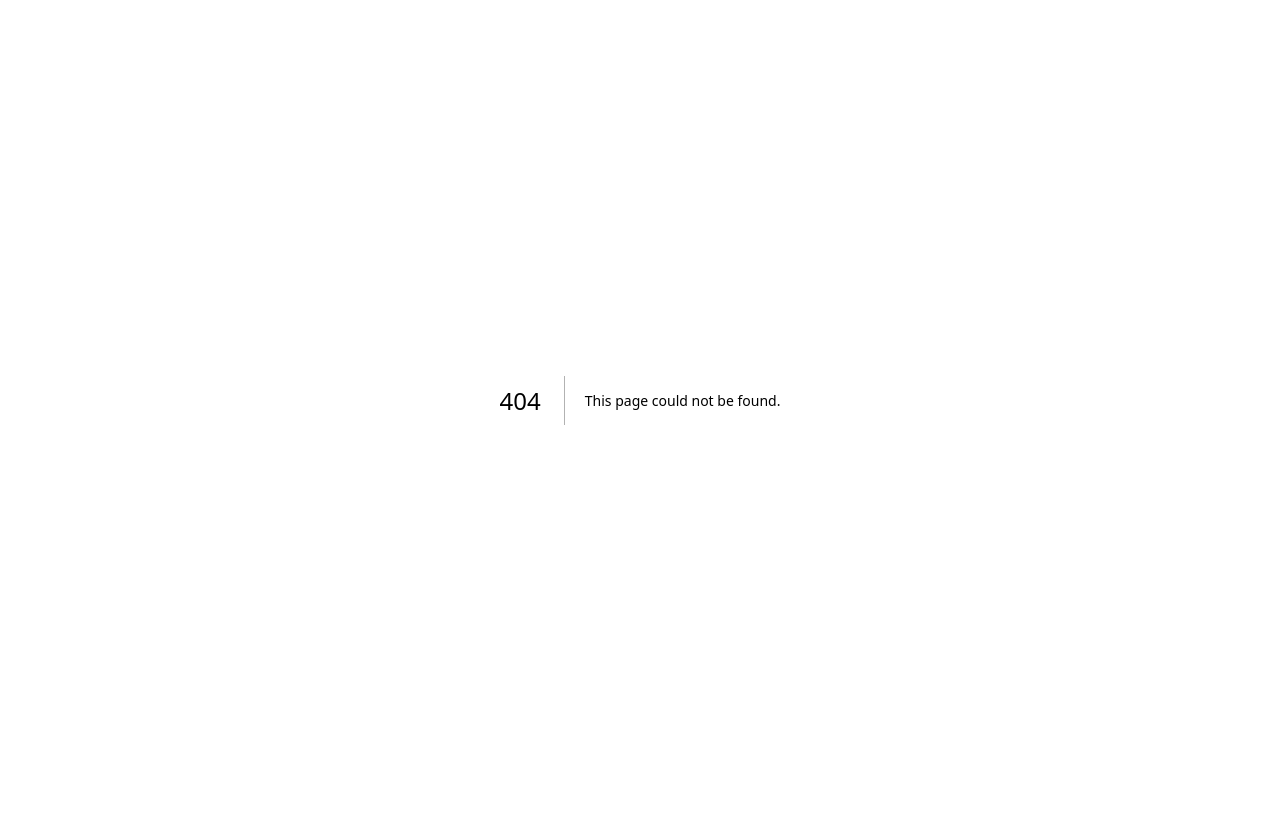
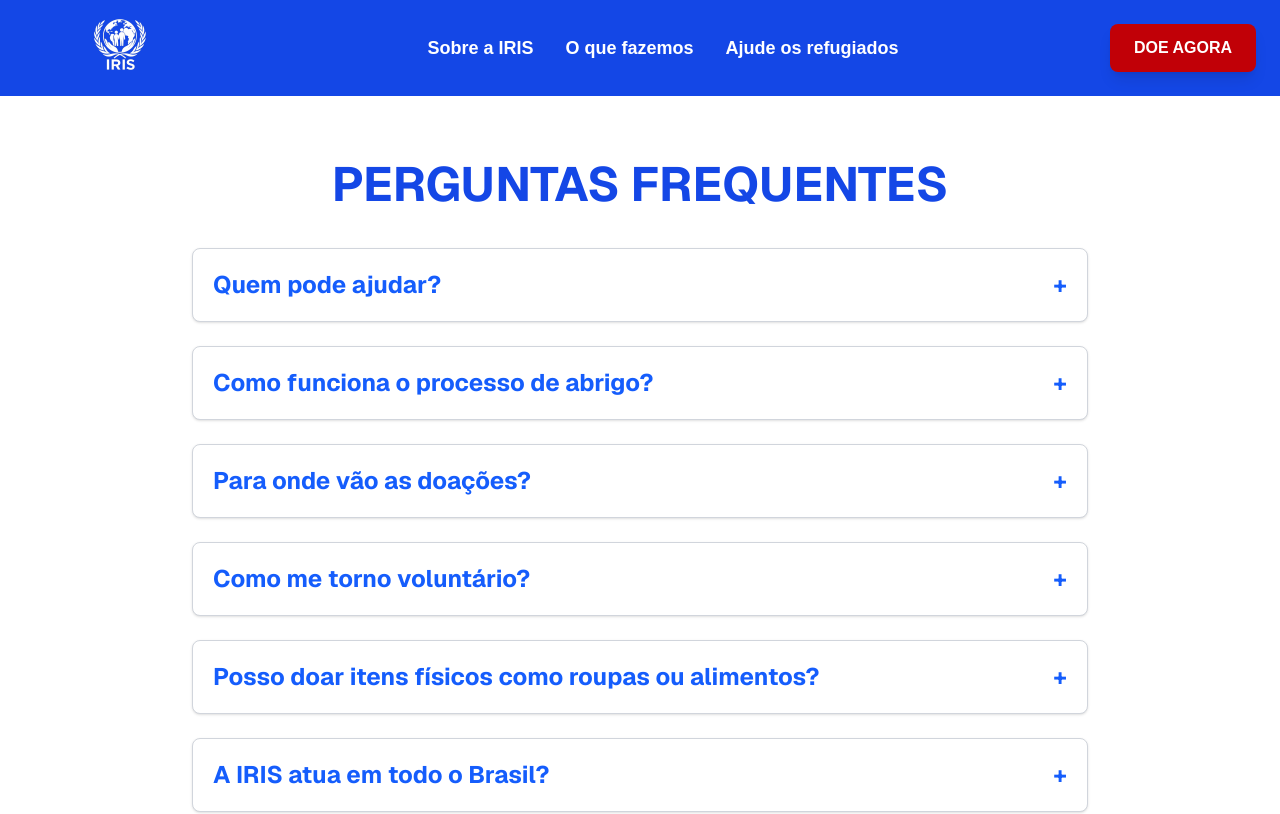
Before and after one commit to HenriqueGrigoli/Exp-Criativa-5, a Next.js app in the folder frontend/my-next-app/: page /FAQ in a window 1280 px wide. Before the commit this address had no page. Shown: the top 814 px of the page. Built offline with nearby package versions, Linux system fonts and the light colour scheme.

Commit message:
HeaderFootPAges4.0

```diff
--- a/frontend/my-next-app/src/app/Componentes/Footer.tsx
+++ b/frontend/my-next-app/src/app/Componentes/Footer.tsx
@@ -11,7 +11,7 @@ const Footer: React.FC = () => {
             <h3 className="text-xl font-bold mb-4 border-b border-blue-700 pb-2">Institucional</h3>
             <ul className="space-y-3">
               <FooterLink href="/SobreIris" text="Quem somos" />
-              <FooterLink href="/perguntas-frequentes" text="Perguntas Frequentes" />
+              <FooterLink href="/FAQ" text="Perguntas Frequentes" />
               <FooterLink href="/PoliticaPrivacidade" text="Política de Privacidade" />
               <FooterLink href="/termodeuso" text="Termos de Uso" />
             </ul>
--- /dev/null
+++ b/frontend/my-next-app/src/app/FAQ/page.tsx
@@ -0,0 +1,82 @@
+"use client";
+import React, { useEffect, useState } from "react";
+import Layout from "../Componentes/layout";
+
+export default function Faq() {
+  const [openIndex, setOpenIndex] = useState<number | null>(null);
+
+  useEffect(() => {
+    document.documentElement.classList.remove("dark");
+  }, []);
+
+  const faqs = [
+    {
+      question: "Quem pode ajudar?",
+      answer:
+        "Qualquer pessoa disposta a doar, acolher ou oferecer apoio voluntário pode se cadastrar e ajudar os refugiados.",
+    },
+    {
+      question: "Como funciona o processo de abrigo?",
+      answer:
+        "Após se cadastrar como abrigo, nossa equipe entra em contato para realizar uma entrevista e orientar sobre o processo de acolhimento.",
+    },
+    {
+      question: "Para onde vão as doações?",
+      answer:
+        "Todas as doações são destinadas às famílias refugiadas cadastradas e são distribuídas conforme a urgência e necessidade.",
+    },
+    {
+      question: "Como me torno voluntário?",
+      answer:
+        "Basta acessar a página de cadastro, selecionar 'Voluntário' e preencher o formulário. Entraremos em contato com mais informações.",
+    },
+    {
+      question: "Posso doar itens físicos como roupas ou alimentos?",
+      answer:
+        "Sim. Temos pontos de coleta parceiros e também recebemos em eventos específicos organizados pela ONG.",
+    },
+    {
+      question: "A IRIS atua em todo o Brasil?",
+      answer:
+        "Atualmente, estamos concentrados nas capitais e grandes centros urbanos, mas temos planos de expansão em parceria com outras organizações.",
+    },
+    {
+      question: "Há algum custo para ser voluntário?",
+      answer:
+        "Não. Ser voluntário na IRIS é totalmente gratuito, e oferecemos orientação e suporte durante todo o processo.",
+    },
+  ];
+
+  const toggleFAQ = (index: number) => {
+    setOpenIndex(openIndex === index ? null : index);
+  };
+
+  return (
+    <Layout>
+      <div className="font-sans text-gray-800 leading-relaxed bg-white min-h-screen py-16 px-5">
+        <h1 className="text-5xl font-bold text-blue-700 mb-10 text-center uppercase">
+          PERGUNTAS FREQUENTES
+        </h1>
+        <div className="max-w-4xl mx-auto space-y-6">
+          {faqs.map((faq, index) => (
+            <div
+              key={index}
+              className="border border-gray-300 rounded-lg p-5 bg-white cursor-pointer shadow-sm transition"
+              onClick={() => toggleFAQ(index)}
+            >
+              <h2 className="text-2xl font-bold text-blue-600 flex justify-between items-center">
+                {faq.question}
+                <span className="ml-4 text-2xl select-none">
+                  {openIndex === index ? "−" : "+"}
+                </span>
+              </h2>
+              {openIndex === index && (
+                <p className="mt-3 text-lg text-gray-700">{faq.answer}</p>
+              )}
+            </div>
+          ))}
+        </div>
+      </div>
+    </Layout>
+  );
+}
```
